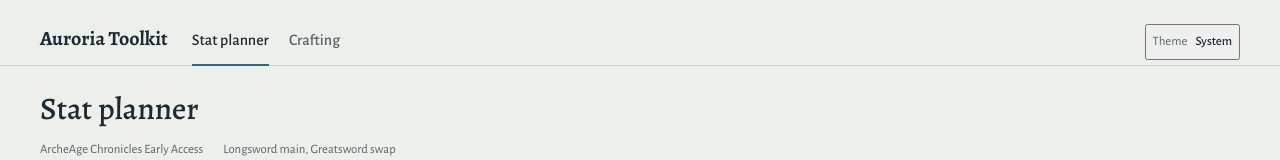
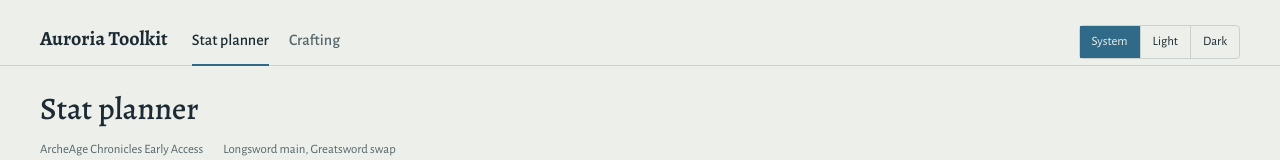
Before and after one commit to jrposada/auroria-toolkit, a React (Vite) app in the folder packages/app-web/: page /stat-planner in a window 1280 px wide. Shown: the top 160 px of the page. Built offline with nearby package versions, Linux system fonts and the light colour scheme; no server answers.

Commit message:
feat(app-web): theme toggle is a segmented control, a cycling button under 640px
Co-Authored-By: Claude Opus 5.5 <noreply@anthropic.com>

```diff
--- a/packages/app-web/src/features/layout/theme-toggle.module.css
+++ b/packages/app-web/src/features/layout/theme-toggle.module.css
@@ -1,13 +1,5 @@
-.toggle {
-  display: inline-flex;
-  gap: var(--space-2);
-  align-items: center;
-  min-height: 36px;
-  font-size: var(--text-sm);
-  white-space: nowrap;
-}
-
 .label {
+  margin-inline-end: var(--space-2);
   color: var(--ink-soft);
 }
 
--- a/packages/app-web/src/features/layout/theme-toggle.tsx
+++ b/packages/app-web/src/features/layout/theme-toggle.tsx
@@ -2,11 +2,16 @@ import { FunctionComponent, useEffect } from 'react';
 import { useTranslation } from 'react-i18next';
 
 import { useLocalStorage } from '../../core/hooks/use-local-storage/use-local-storage';
+import { useMediaQuery } from '../../core/hooks/use-media-query/use-media-query';
+import Button from '../../ui/button/button';
+import Segmented from '../../ui/segmented/segmented';
 import {
   applyThemeChoice,
   nextThemeChoice,
   parseThemeChoice,
+  THEME_CHOICES,
   THEME_STORAGE_KEY,
+  ThemeChoice,
 } from './theme';
 import styles from './theme-toggle.module.css';
 
@@ -18,15 +23,30 @@ const ThemeToggle: FunctionComponent = () => {
   );
   const choice = parseThemeChoice(stored);
   const next = nextThemeChoice(choice);
+  const narrow = useMediaQuery('(max-width: 639.98px)');
 
   useEffect(() => {
     applyThemeChoice(document.documentElement, choice);
   }, [choice]);
 
+  if (!narrow) {
+    return (
+      <Segmented<ThemeChoice>
+        label={t('theme.label')}
+        options={THEME_CHOICES.map((value) => ({
+          value,
+          label: t(`theme.${value}`),
+        }))}
+        value={choice}
+        onChange={setStored}
+      />
+    );
+  }
+
   return (
-    <button
-      type="button"
-      className={styles.toggle}
+    <Button
+      variant="quiet"
+      size="sm"
       aria-label={t('theme.switch', {
         current: t(`theme.${choice}`),
         next: t(`theme.${next}`),
@@ -35,7 +55,7 @@ const ThemeToggle: FunctionComponent = () => {
     >
       <span className={styles.label}>{t('theme.label')}</span>
       <span className={styles.choice}>{t(`theme.${choice}`)}</span>
-    </button>
+    </Button>
   );
 };
 
```
Also changed, not shown: 2 other files (tests, documents, lock files or other folders).
